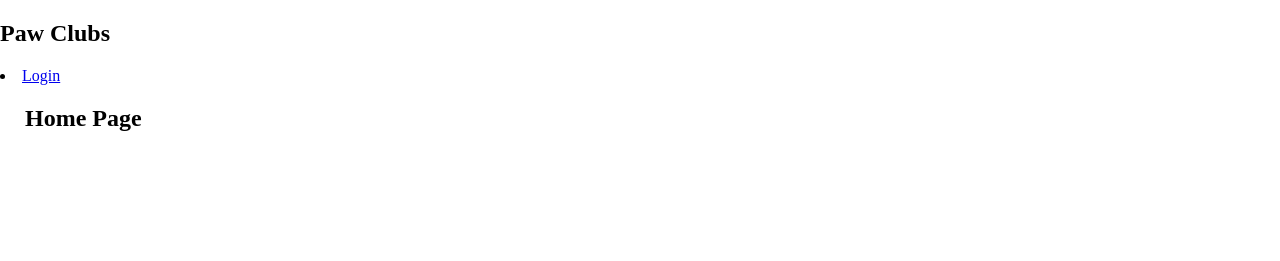
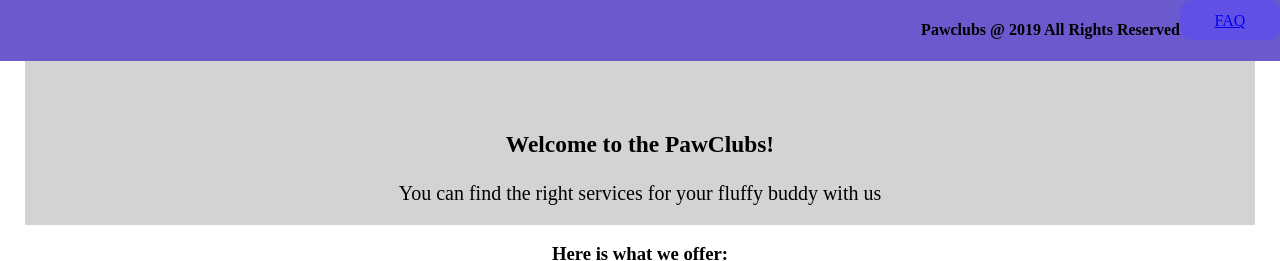
Before and after one commit to BehnazDer/foundation_project, a Python web app: template templates/auth/home.html in a window 1280 px wide. Shown: the top 261 px of the page. Run offline with Jinja, Linux system fonts and the light colour scheme; the template is opened without the code that fills it, so the values that code supplies are empty.

Commit message:
second Assessment

```diff
--- a/static/style.css
+++ b/static/style.css
@@ -88,42 +78,45 @@ button:focus {
 }
 
 .input-fields {
-  margin-top: 25px;
+  margin-top: 45px;
+}
+.input-fields-reg {
+  margin-top: 8px;
+}
+.subtitle {
+  background: none;
+  color: rgba(255, 255, 255, 0.65);
+  -webkit-align-self: flex-end;
+  -ms-flex-item-align: end;
+  align-self: center;
+  font-size: 19px;
+  font-size: 1rem;
+  font-family: roboto;
+  font-weight: 300;
+  line-height: 1.5em;
+  margin-top: 15px;
+  margin-bottom: 15px;
 }
 
+
 .container {
-  display: -webkit-box;
-  display: -webkit-flex;
-  display: -ms-flexbox;
   display: flex;
-  -webkit-box-align: center;
-  -webkit-align-items: center;
-  -ms-flex-align: center;
   align-items: center;
-  -webkit-box-pack: center;
-  -webkit-justify-content: center;
-  -ms-flex-pack: center;
   justify-content: center;
-  background: #eee;
   height: 100%;
 }
 
 .content {
   padding-left: 25px;
   padding-right: 25px;
-  display: -webkit-box;
-  display: -webkit-flex;
-  display: -ms-flexbox;
   display: flex;
-  -webkit-flex-flow: column;
-  -ms-flex-flow: column;
   flex-flow: column;
   z-index: 5;
 }
 
 .welcome {
-  font-weight: 200;
-  margin-top: 75px;
+  font-weight: 100;
+  margin-top: 35px;
   text-align: center;
   font-size: 40px;
   font-size: 2.5rem;
--- /dev/null
+++ b/static/stylehome.css
@@ -0,0 +1,115 @@
+
+
+    body {
+      margin: 0;
+    }
+
+    ul {
+      background: Slateblue;
+      justify-content: flex-end;
+      position: fixed;
+      top: 0;
+      width: 100%;
+      display: flex;
+      flex-direction: row;
+    }
+    #navbar a {
+      text-decoration: none;
+      display: block;
+      padding: 15px;
+      font-size: 25px;
+      color: white;
+      font-weight: bold;
+      float: right;
+    }
+    #navbar a:hover {
+      background-color: DodgerBlue;
+    }
+    #welcome-section {
+      text-align: center;
+      font-size: 20px;
+      padding-top: 50px;
+      background: LightGray;
+    }
+    #services {
+      text-align: center;
+      background: white;
+    }
+    .tiles {
+      display: flex;
+      grid-template-columns: 1fr 1fr 1fr 1fr;
+      justify-content: space-around;
+    }
+    .service-tiles {
+      padding: 30px;
+    }
+    .service-tiles a {
+      text-decoration: none;
+      color: rgb(60, 60, 60);
+      font-size: 18px;
+      font-weight: bold;
+    }
+    #image-decoration {
+      border: 1px solid #ddd;
+      border-radius: 4px;
+      padding: 5px;
+      width: 450px;
+      height:400px;
+    }
+    .responsive {
+      max-width: 100%;
+      height: auto;
+    }
+
+    #contact-us {
+        text-align: center;
+        display: grid;
+        grid-template-columns: 1fr;
+        justify-items: center;
+        background: rgb(180, 180, 180);
+    }
+    .container {
+        border-radius: 5px;
+        background-color: #f2f2f2;
+        padding: 20px;
+      }
+    input[type=text], select, textarea {
+        width: 100%;
+        padding: 12px;
+        border: 1px solid #ccc;
+        border-radius: 4px;
+        box-sizing: border-box;
+        margin-top: 6px;
+        margin-bottom: 16px;
+        resize: vertical;
+
+    }
+    input[type=submit] {
+        background-color: #4CAF50;
+        color: white;
+        padding: 12px 20px;
+        border: none;
+        border-radius: 4px;
+        cursor: pointer;
+    }
+    #footer {
+        background: Slateblue;
+        justify-content: flex-end;
+        position: fixed;
+        top: 0;
+        width: 100%;
+        display: flex;
+        flex-direction: row;
+      }
+    .button {
+        background: rgba(89, 71, 255, 0.5);
+        height: 40px;
+        width: 100px;
+        text-align: center;
+        vertical-align: middle;
+        line-height: 42px;
+        border-radius: 12px;
+      }
+    .button:hover{
+        background-color: rgb(166, 71, 255);
+      }
--- a/templates/auth/home.html
+++ b/templates/auth/home.html
@@ -1,8 +1,71 @@
 {% extends 'base.html' %}
 
 {% block header %}
-  <h1>{% block title %}Home Page{% endblock %}</h1>
+  <h1>{% block title %}{% endblock %}</h1>
 {% endblock %}
 <li>
     <a href="{{ url_for('.login') }}">Login</a>
 </li>
+
+{% block content %}
+    <section id= "welcome-section">
+        <h1>Welcome to the PawClubs!</h1>
+        <p>You can find the right services for your fluffy buddy with us</p>
+    </section>
+
+    <section id= "services">
+        <h1>Here is what we offer:</h1>
+        <div class="tiles">
+            <div class="service-tiles">
+                <a href="{{ url_for('.dogsitting') }}" target="_blank">Dog Sitting</a>
+                <img id="image-decoration" src="woman-4079085_1920.jpg" class="responsive">
+                <div>Dog Sitting</div>
+            </div>
+
+            <div class="service_tiles">
+                <a href="{{ url_for('.dogparty') }}" target="_blank">Dog Party</a>
+                <img id="image-decoration" src="new-years-day-1090770_1920.jpg" class="responsive">
+                <div>Dog Events</div>
+            </div>
+
+            <div class="service_tiles">
+                <a href="{{ url_for('.dogtraining') }}" target="_blank">Dog Training</a>
+                <img id="image_decoration" src="outdoors-3307889_1920.jpg" class="responsive">
+                <div>Dog Training</div>
+        </div>
+
+        <ul>
+            <li><a href="#welcome-section">About Us</a></li>
+            <li><a href="#services">Services</a></li>
+            <li><a href="#contact-us">Contact</a></li>
+        </ul>
+
+        <section id="contact-us">
+            <h1>CONTACT US</h1>
+            <p>For any clarification, question or business proposition, PawClubs team will be happy to help you.</p>
+            <p>We want to hear from you. Your opinion is absolutely valuable, so feel free to leave us your feedback!</p>
+        </section>
+
+        <div class="container">
+            <form action="/login">
+            <label for="fisrtname">First Name</label>
+            <input type="text" id="firstname" name="firstname" placeholder="Your name...">
+
+            <label for="lastname">Last Name</label>
+            <input type="text" id="lastname" name="lastname" placeholder="Your last name...">
+
+            <label for="comment">Comment</label>
+            <textarea id="comment" name="comment" placeholder="Write here ..." style="height:200px"></textarea>
+
+            <input type="submit" value="Submit">
+            </form>
+        </div>
+
+        <section id="footer">
+            <h1>Pawclubs @ 2019 All Rights Reserved</h1>
+            <div class="button">
+            <a href="{{url_for('.FAQ')}}" target="_blank">FAQ</a>
+            </div>
+        </section>
+
+{% endblock %}
--- a/templates/auth/login.html
+++ b/templates/auth/login.html
@@ -6,7 +6,6 @@
 
 {% block content %}
 <form method="post" action='/login'>
-<div class='bold-line'></div>
 <div class='container'>
   <div class='window'>
     <div class='overlay'></div>
@@ -14,7 +13,6 @@
       <div class='welcome'>Hello There!</div>
       <div class='input-fields'>
         <input type='text' name='username' placeholder='Username' class='input-line full-width'></input>
-        <input type='email' name='email' placeholder='Email' class='input-line full-width'></input>
         <input type='password' name ='password' placeholder='Password' class='input-line full-width'></input>
 
       </div>
--- a/templates/base.html
+++ b/templates/base.html
@@ -1,15 +1,15 @@
 <!doctype html>
 <title>{% block title %}{% endblock %} - my_project</title>
 <link rel="stylesheet" href="{{ url_for('static', filename='style.css') }}">
+<link rel="stylesheet" href="{{ url_for('static', filename='stylehome.css') }}">
 <nav>
-  <h1>Paw Clubs</h1>
+  <h1></h1>
   <ul>
 </nav>
  {% if g.user %}
       <li><span>{{ g.user['username'] }}</span>
       <li><a href="{{ url_for('auth/logout') }}">Log Out</a>
     {% else %}
-
       <li><a href="{{ url_for('.login') }}">Login</a>
     {% endif %}
   </ul>
```
Also changed, not shown: other parts of static/style.css (+37 -30 lines), auth.py (+34 -15 lines), templates/auth/register.html (+12 -10 lines), mydatabase.db, 2 other files.
